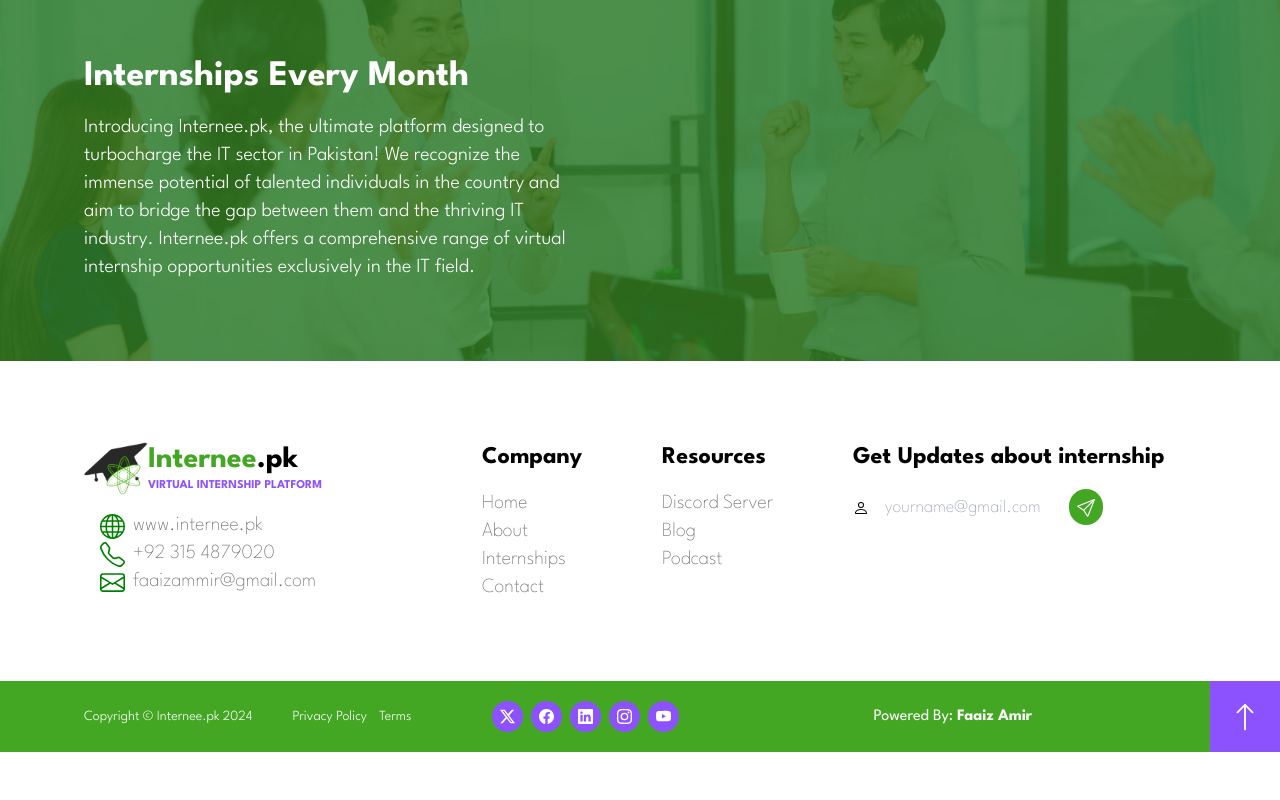
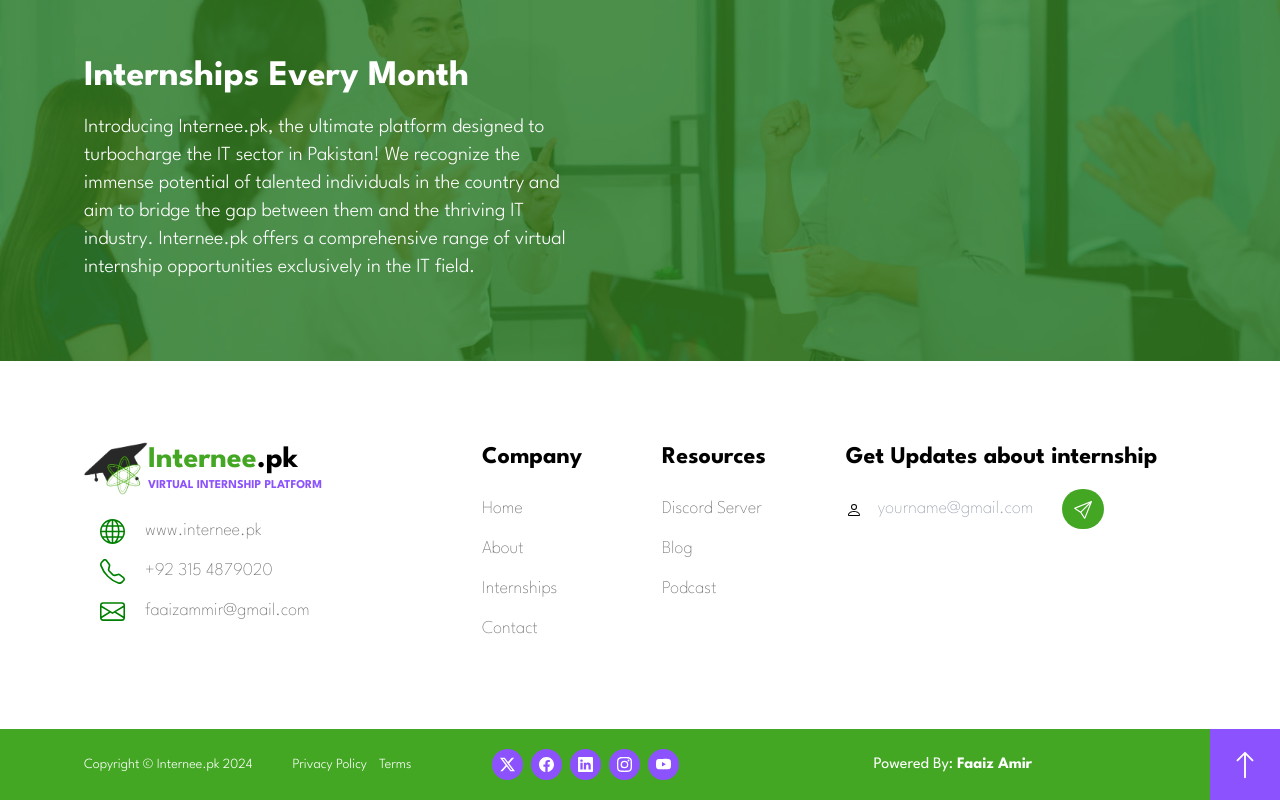
Before and after one commit to AbdulRehman360m/Internee.pk-Clone, a React (Vite) app: page / in a window 1280 px wide. Shown: the part 2678-3478 px from the top of the page. Before the commit the page ends 3430 px from the top, so only its background shows below. Built offline with nearby package versions, Linux system fonts and the light colour scheme.

Commit message:
Completed Footer

```diff
--- a/src/components/Footer.jsx
+++ b/src/components/Footer.jsx
@@ -31,7 +31,7 @@
 
       {/* Footer Section 2 */}
       <section className="bg-white w-full py-20">
-        <div className="responsive-container px-5 sm:px-auto flex flex-wrap gap-10 xl:gap-20     text-lg md:text-xl leading-10 font-thin">
+        <div className="responsive-container px-5 sm:px-auto flex flex-wrap gap-10 xl:gap-20  text-lg  leading-10 font-thin">
           <div>
             <ul>
               <li className="Logo mb-4 ">
@@ -60,7 +60,7 @@
                   width="25"
                   height="25"
                   fill="green"
-                  className="bi bi-globe inline-block mr-2 "
+                  className="bi bi-globe inline-block mr-5 "
                   viewBox="0 0 16 16"
                 >
                   <path d="M0 8a8 8 0 1 1 16 0A8 8 0 0 1 0 8m7.5-6.923c-.67.204-1.335.82-1.887 1.855A8 8 0 0 0 5.145 4H7.5zM4.09 4a9.3 9.3 0 0 1 .64-1.539 7 7 0 0 1 .597-.933A7.03 7.03 0 0 0 2.255 4zm-.582 3.5c.03-.877.138-1.718.312-2.5H1.674a7 7 0 0 0-.656 2.5zM4.847 5a12.5 12.5 0 0 0-.338 2.5H7.5V5zM8.5 5v2.5h2.99a12.5 12.5 0 0 0-.337-2.5zM4.51 8.5a12.5 12.5 0 0 0 .337 2.5H7.5V8.5zm3.99 0V11h2.653c.187-.765.306-1.608.338-2.5zM5.145 12q.208.58.468 1.068c.552 1.035 1.218 1.65 1.887 1.855V12zm.182 2.472a7 7 0 0 1-.597-.933A9.3 9.3 0 0 1 4.09 12H2.255a7 7 0 0 0 3.072 2.472M3.82 11a13.7 13.7 0 0 1-.312-2.5h-2.49c.062.89.291 1.733.656 2.5zm6.853 3.472A7 7 0 0 0 13.745 12H11.91a9.3 9.3 0 0 1-.64 1.539 7 7 0 0 1-.597.933M8.5 12v2.923c.67-.204 1.335-.82 1.887-1.855q.26-.487.468-1.068zm3.68-1h2.146c.365-.767.594-1.61.656-2.5h-2.49a13.7 13.7 0 0 1-.312 2.5m2.802-3.5a7 7 0 0 0-.656-2.5H12.18c.174.782.282 1.623.312 2.5zM11.27 2.461c.247.464.462.98.64 1.539h1.835a7 7 0 0 0-3.072-2.472c.218.284.418.598.597.933M10.855 4a8 8 0 0 0-.468-1.068C9.835 1.897 9.17 1.282 8.5 1.077V4z" />
@@ -73,7 +73,7 @@
                   width="25"
                   height="25"
                   fill="green"
-                  className="bi bi-telephone inline-block mr-2"
+                  className="bi bi-telephone inline-block mr-5"
                   viewBox="0 0 16 16"
                 >
                   <path d="M3.654 1.328a.678.678 0 0 0-1.015-.063L1.605 2.3c-.483.484-.661 1.169-.45 1.77a17.6 17.6 0 0 0 4.168 6.608 17.6 17.6 0 0 0 6.608 4.168c.601.211 1.286.033 1.77-.45l1.034-1.034a.678.678 0 0 0-.063-1.015l-2.307-1.794a.68.68 0 0 0-.58-.122l-2.19.547a1.75 1.75 0 0 1-1.657-.459L5.482 8.062a1.75 1.75 0 0 1-.46-1.657l.548-2.19a.68.68 0 0 0-.122-.58zM1.884.511a1.745 1.745 0 0 1 2.612.163L6.29 2.98c.329.423.445.974.315 1.494l-.547 2.19a.68.68 0 0 0 .178.643l2.457 2.457a.68.68 0 0 0 .644.178l2.189-.547a1.75 1.75 0 0 1 1.494.315l2.306 1.794c.829.645.905 1.87.163 2.611l-1.034 1.034c-.74.74-1.846 1.065-2.877.702a18.6 18.6 0 0 1-7.01-4.42 18.6 18.6 0 0 1-4.42-7.009c-.362-1.03-.037-2.137.703-2.877z" />
@@ -86,7 +86,7 @@
                   width="25"
                   height="25"
                   fill="green"
-                  className="bi bi-envelope inline-block mr-2"
+                  className="bi bi-envelope inline-block mr-5"
                   viewBox="0 0 16 16"
                 >
                   <path d="M0 4a2 2 0 0 1 2-2h12a2 2 0 0 1 2 2v8a2 2 0 0 1-2 2H2a2 2 0 0 1-2-2zm2-1a1 1 0 0 0-1 1v.217l7 4.2 7-4.2V4a1 1 0 0 0-1-1zm13 2.383-4.708 2.825L15 11.105zm-.034 6.876-5.64-3.471L8 9.583l-1.326-.795-5.64 3.47A1 1 0 0 0 2 13h12a1 1 0 0 0 .966-.741M1 11.105l4.708-2.897L1 5.383z" />
@@ -147,7 +147,7 @@
               placeholder="yourname@gmail.com"
               className="outline-none pl-2 w-auto mr-2 rounded-xl text-lg"
             />
-            <button className=" rounded-full px-2 py-1  bg-green-primary hover:bg-purple-primary">
+            <button className=" rounded-full px-3  bg-green-primary hover:bg-purple-primary">
               <svg
                 xmlns="http://www.w3.org/2000/svg"
                 width="18"
```
